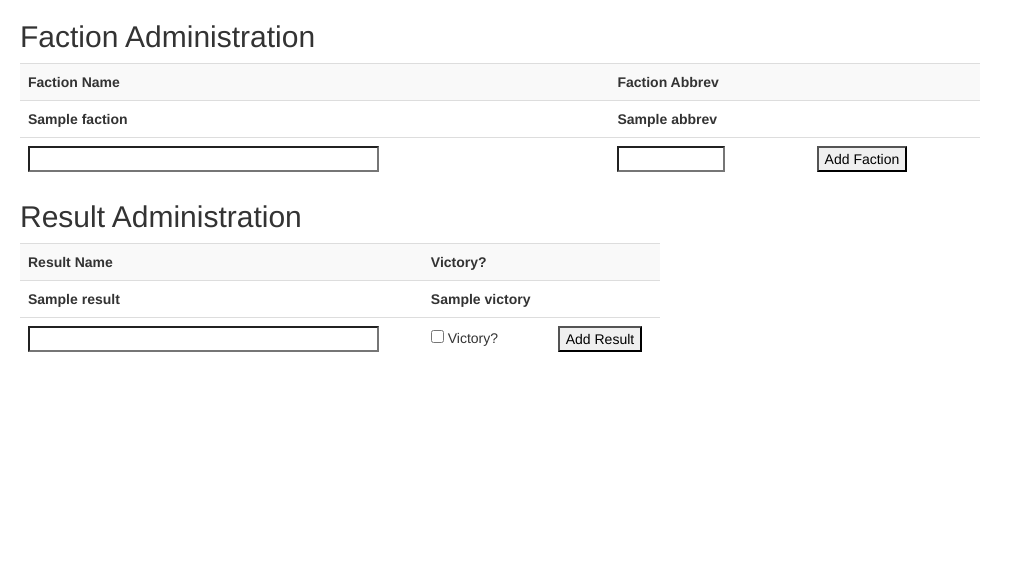
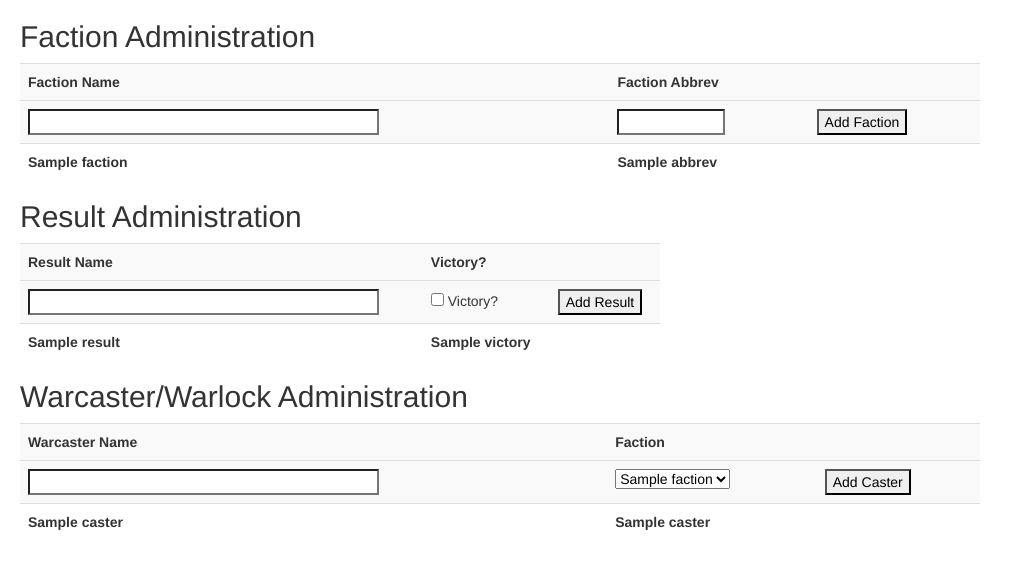
Before and after one commit to jamalomartin/field_promotion, a Python web app: template templates/admin.html in a window 1280 px wide. Shown: the top 569 px of the page, without its empty margins (0-1023 px from the left). Run offline with Jinja, Linux system fonts and the light colour scheme; the template is opened without the code that fills it: most values are stand-ins (such as "Sample title", 1, 10 or a date in 2020).

Commit message:
no comment

```diff
--- a/app.yaml
+++ b/app.yaml
@@ -1,5 +1,5 @@
 application: field-promotion
-version: 1
+version: 2
 runtime: python27
 api_version: 1
 threadsafe: yes
--- a/templates/admin.html
+++ b/templates/admin.html
@@ -14,6 +14,13 @@
               <th>Faction Abbrev</th>
               <th></th>
           </tr>
+          <form method="post">
+              <tr>
+                  <td><input type="text" NAME="factionName" size="40"></td>
+                  <td><input type="text" NAME="factionAbbrev" size="10"></td>
+                  <td><input type="submit" name="faction" value="Add Faction" /></td>
+              </tr>
+          </form>
           {% for faction in factions %}
             <tr>
               <th>{{faction.name}}</th>
@@ -21,13 +28,6 @@
               <th></th>
             </tr>
           {% endfor %}
-          <form method="post">
-              <tr>
-                  <td><input type="text" NAME="factionName" size="40"></td>
-                  <td><input type="text" NAME="factionAbbrev" size="10"></td>
-                  <td><input type="submit" name="faction" value="Add Faction" /></td>
-              </tr>
-          </form>
         </table>
       </div>
 
@@ -39,6 +39,13 @@
               <th>Victory?</th>
               <th></th>
           </tr>
+          <form method="post">
+              <tr>
+                  <td><input type="text" name="resultName" size="40"></td>
+                  <td><input type="checkbox" name="victory" value="true"> Victory?</td>
+                  <td><input type="submit" name="result" value="Add Result" /></td>
+              </tr>
+          </form>
           {% for result in results %}
             <tr>
               <th>{{result.name}}</th>
@@ -46,13 +53,37 @@
               <th></th>
             </tr>
           {% endfor %}
+        </table>
+      </div>
+
+      <div class="caster-admin">
+        <h2>Warcaster/Warlock Administration</h2>
+        <table class="table table-striped">
+          <tr>
+              <th>Warcaster Name</th>
+              <th>Faction</th>
+              <th></th>
+          </tr>
           <form method="post">
               <tr>
-                  <td><input type="text" name="resultName" size="40"></td>
-                  <td><input type="checkbox" name="victory" value="true"> Victory?</td>
-                  <td><input type="submit" name="result" value="Add Result" /></td>
+                  <td><input type="text" name="casterName" size="40"></td>
+                  <td>
+                    <select name="casterFaction">
+                      {% for faction in factions %}
+                      <option value="{{faction.name}}">{{faction.name}}</option>
+                    {% endfor %}
+                    </select>
+                  </td>
+                  <td><input type="submit" name="caster" value="Add Caster" /></td>
               </tr>
           </form>
+          {% for caster in casters %}
+            <tr>
+              <th>{{caster.name}}</th>
+              <th>{{caster.factionName}}</th>
+              <th></th>
+            </tr>
+          {% endfor %}
         </table>
       </div>
     </body>
```
